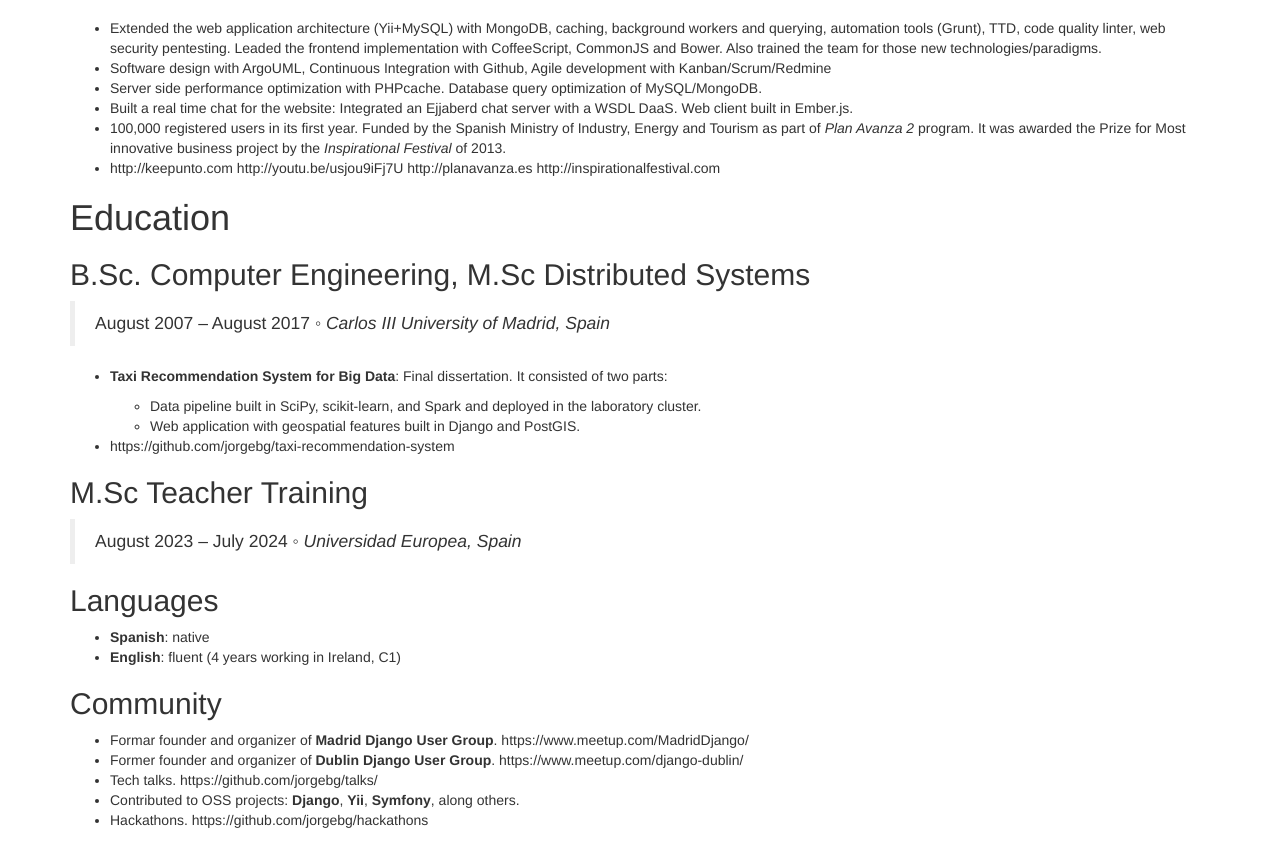
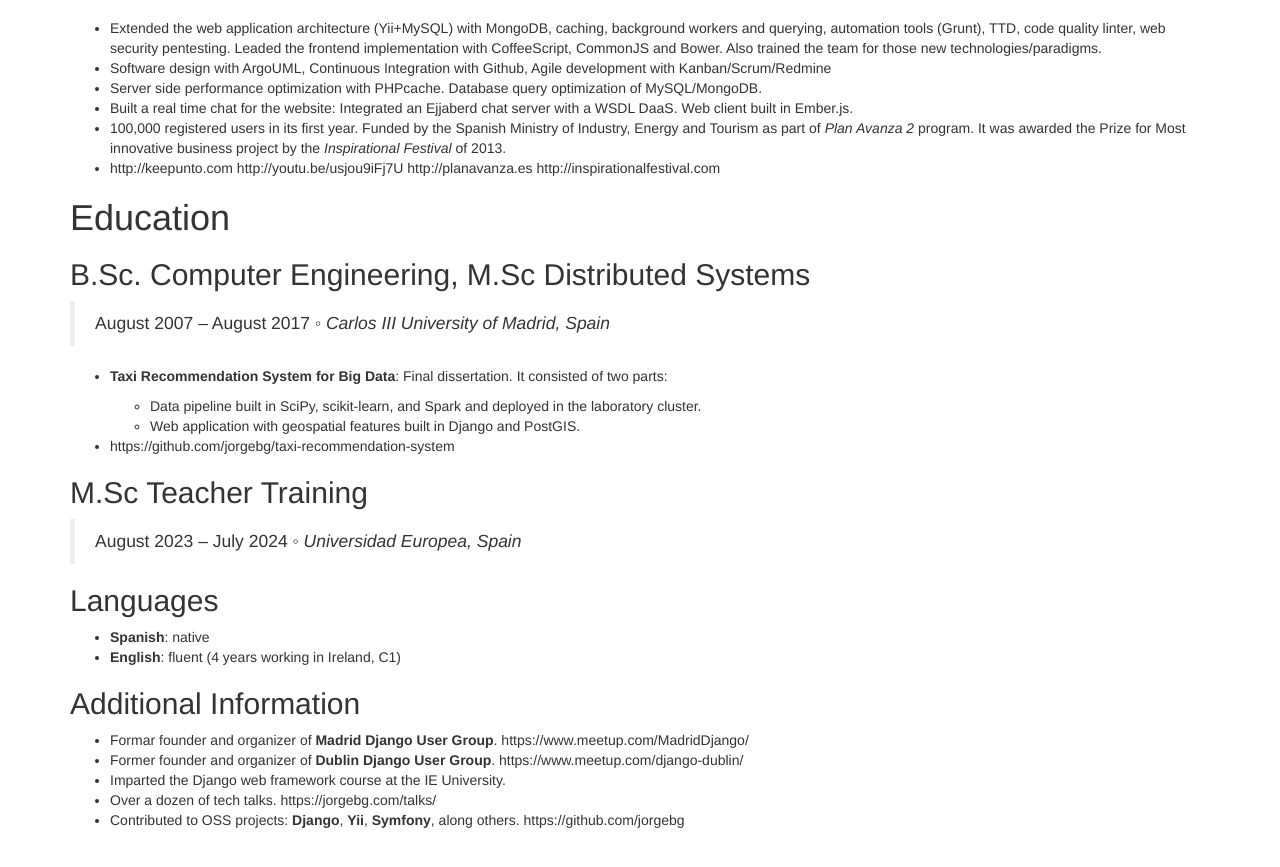
Before and after one commit to jorgebg/cv, a Jekyll site: the page built from index.md, in a window 1280 px wide and 900 px high, scrolled down 2162 px. Shown: the top 867 px of the window. Built offline with Jekyll 4.4.1, drawn with Linux system fonts in a browser that asks for light colours; our own code applies the rules of GitHub Pages for plain Markdown files.

Commit message:
Automated update

```diff
--- a/index.md
+++ b/index.md
@@ -123,10 +123,10 @@
 
 ---
 
-## Community
+## Additional Information
 
 - Formar founder and organizer of **Madrid Django User Group**. https://www.meetup.com/MadridDjango/
 - Former founder and organizer of **Dublin Django User Group**. https://www.meetup.com/django-dublin/
-- Tech talks. https://github.com/jorgebg/talks/
-- Contributed to OSS projects: **Django**, **Yii**, **Symfony**, along others.
-- Hackathons. https://github.com/jorgebg/hackathons
+- Imparted the Django web framework course at the IE University.
+- Over a dozen of tech talks. https://jorgebg.com/talks/
+- Contributed to OSS projects: **Django**, **Yii**, **Symfony**, along others. https://github.com/jorgebg
```
Also changed, not shown: 1 other file.
